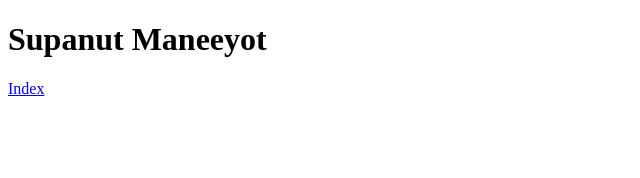
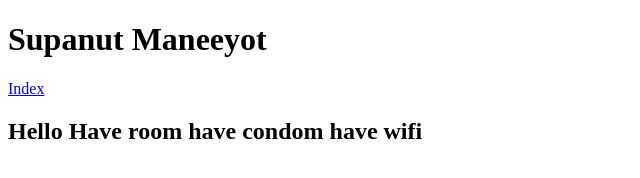
Before and after one commit to Supanutice112/Lab4_3, a plain HTML site: page profile.html in a window 1280 px wide. Shown: the whole page, without its empty margins (0-640 px from the left). Drawn offline with Linux system fonts and the light colour scheme.

Commit message:
add detail

```diff
--- a/profile.html
+++ b/profile.html
@@ -9,5 +9,6 @@
 <body>
     <h1>Supanut Maneeyot</h1>
     <a href="/index.html">Index</a>
+    <h2>Hello Have room have condom have wifi</h2>
 </body>
 </html>
```
